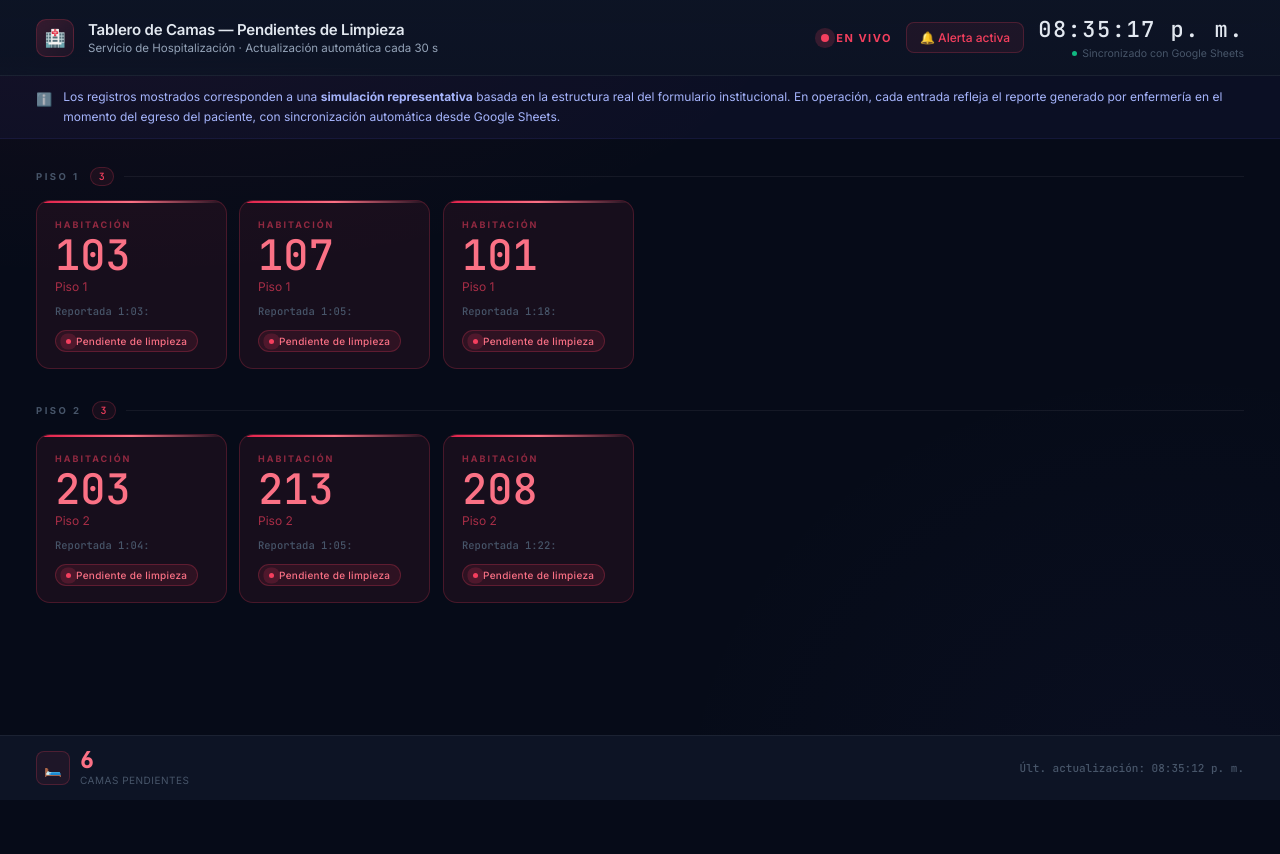
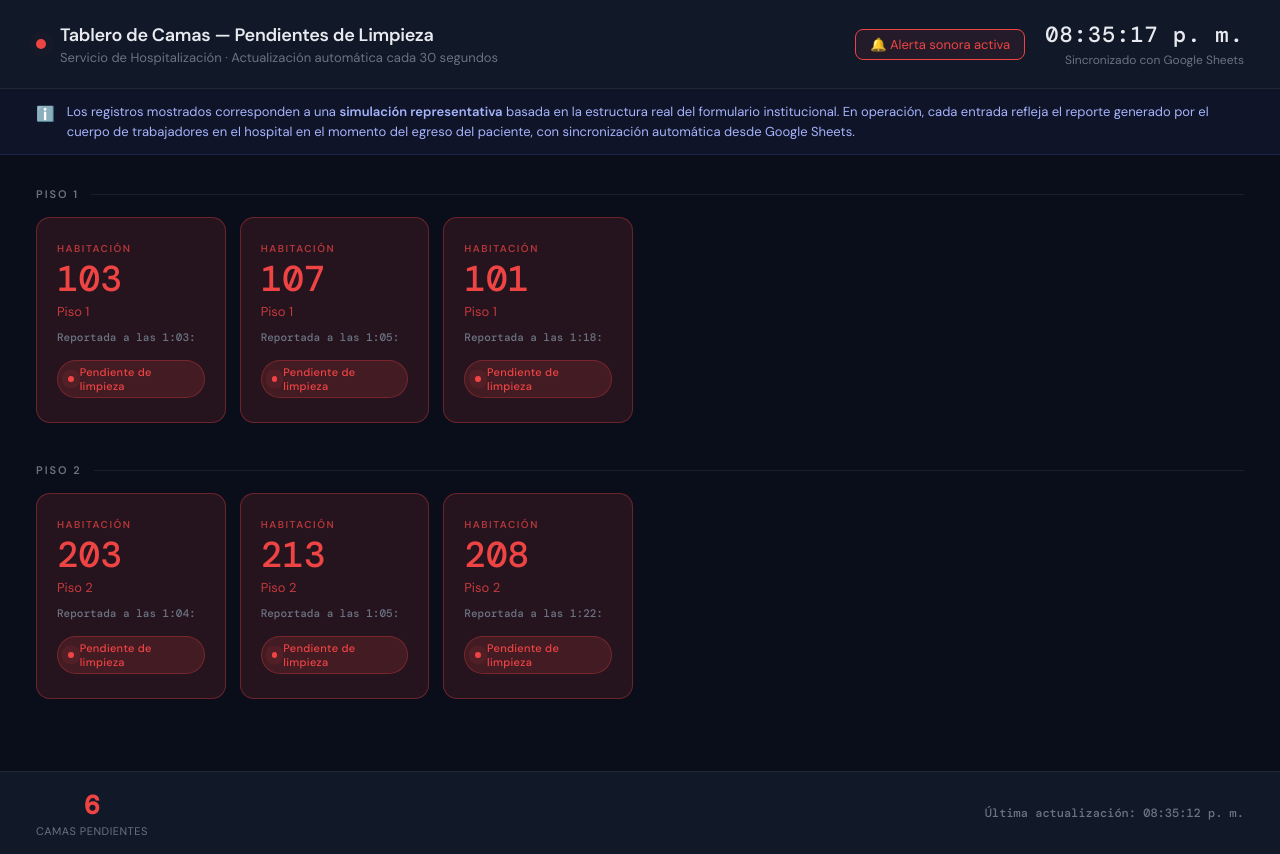
Before and after one commit to AMSG-lab/tablero-camas, a plain HTML site: page index.html in a window 1280 px wide. Before the commit the page ends 800 px from the top, so only its background shows below. Drawn offline with nearby package versions, Linux system fonts and the light colour scheme.

Commit message:
fix: ajuste tablero camas

```diff
--- a/index.html
+++ b/index.html
@@ -4,247 +4,102 @@
 <meta charset="UTF-8">
 <meta name="viewport" content="width=device-width, initial-scale=1.0">
 <title>Tablero de Camas — Hospitalización</title>
-<link href="https://fonts.googleapis.com/css2?family=Inter:wght@400;500;600;700&family=JetBrains+Mono:wght@500&display=swap" rel="stylesheet">
+<link href="https://fonts.googleapis.com/css2?family=DM+Sans:wght@400;500;600&family=DM+Mono:wght@500&display=swap" rel="stylesheet">
 <style>
   *, *::before, *::after { box-sizing: border-box; margin: 0; padding: 0; }
   :root {
-    --bg: #060b18;
-    --surface: #0d1425;
-    --surface2: #131c30;
-    --border: rgba(255,255,255,0.06);
-    --border-hi: rgba(255,255,255,0.1);
-    --text: #e2e8f0;
-    --text-2: #94a3b8;
-    --muted: #475569;
-    --red: #f43f5e;
-    --red-light: #fb7185;
-    --red-dark: #e11d48;
-    --red-bg: rgba(244,63,94,0.07);
-    --red-border: rgba(244,63,94,0.22);
-    --amber: #f59e0b;
-    --amber-bg: rgba(245,158,11,0.08);
-    --amber-border: rgba(245,158,11,0.22);
-    --green: #10b981;
-    --font: 'Inter', sans-serif;
-    --mono: 'JetBrains Mono', monospace;
-    --r: 14px;
-    --r-sm: 8px;
+    --bg: #0a0e1a; --surface: #111827; --surface2: #1a2234;
+    --border: rgba(255,255,255,0.07); --text: #e8eaf0; --muted: #6b7280;
+    --red: #ef4444; --red-bg: rgba(239,68,68,0.12); --red-border: rgba(239,68,68,0.35);
+    --font: 'DM Sans', sans-serif; --mono: 'DM Mono', monospace;
   }
+  body { background: var(--bg); color: var(--text); font-family: var(--font); min-height: 100vh; display: flex; flex-direction: column; }
 
-  body {
-    background: var(--bg);
-    color: var(--text);
-    font-family: var(--font);
-    min-height: 100vh;
-    display: flex;
-    flex-direction: column;
-    background-image:
-      radial-gradient(ellipse 55% 35% at 8% 0%, rgba(244,63,94,0.05) 0%, transparent 100%),
-      radial-gradient(ellipse 40% 55% at 92% 100%, rgba(99,102,241,0.04) 0%, transparent 100%);
+  header { display: flex; align-items: center; justify-content: space-between; padding: 20px 36px; border-bottom: 1px solid var(--border); background: var(--surface); }
+  .header-left { display: flex; align-items: center; gap: 14px; }
+  .pulse-dot { width: 10px; height: 10px; border-radius: 50%; background: #ef4444; animation: pulse 2s infinite; }
+  @keyframes pulse { 0% { box-shadow: 0 0 0 0 rgba(239,68,68,0.4); } 70% { box-shadow: 0 0 0 8px rgba(239,68,68,0); } 100% { box-shadow: 0 0 0 0 rgba(239,68,68,0); } }
+  .header-title { font-size: 18px; font-weight: 600; letter-spacing: -0.3px; }
+  .header-sub { font-size: 13px; color: var(--muted); margin-top: 2px; }
+  .header-right { display: flex; align-items: center; gap: 20px; }
+  .clock { font-family: var(--mono); font-size: 22px; font-weight: 500; letter-spacing: 1px; }
+  .status-bar { font-size: 12px; color: var(--muted); text-align: right; margin-top: 3px; }
+
+  .sound-btn { background: var(--surface2); border: 1px solid var(--border); color: var(--muted); padding: 6px 14px; border-radius: 8px; font-family: var(--font); font-size: 13px; cursor: pointer; transition: all 0.2s; }
+  .sound-btn.active { border-color: #ef4444; color: #ef4444; background: rgba(239,68,68,0.08); }
+
+  .banner {
+    display: flex; align-items: flex-start; gap: 12px;
+    padding: 13px 36px; background: rgba(99,102,241,0.07);
+    border-bottom: 1px solid rgba(99,102,241,0.18);
+    font-size: 13px; color: #a5b4fc; line-height: 1.5;
   }
+  .banner-icon { font-size: 15px; margin-top: 1px; flex-shrink: 0; }
 
-  /* ── HEADER ──────────────────────────────────── */
-  header {
-    display: flex; align-items: center; justify-content: space-between;
-    padding: 15px 36px;
-    background: linear-gradient(180deg, rgba(13,20,37,0.98) 0%, rgba(13,20,37,0.92) 100%);
-    border-bottom: 1px solid var(--border);
-    position: sticky; top: 0; z-index: 50;
-    backdrop-filter: blur(16px);
+  main { flex: 1; padding: 32px 36px; }
+  .floor-section { margin-bottom: 40px; }
+  .floor-label { font-size: 11px; font-weight: 600; letter-spacing: 2px; text-transform: uppercase; color: var(--muted); margin-bottom: 16px; display: flex; align-items: center; gap: 12px; }
+  .floor-label::after { content: ''; flex: 1; height: 1px; background: var(--border); }
+
+  .beds-grid { display: grid; grid-template-columns: repeat(auto-fill, minmax(180px, 1fr)); gap: 14px; }
+
+  .bed-card {
+    border-radius: 14px; padding: 24px 20px;
+    border: 1px solid var(--red-border);
+    background: var(--red-bg);
+    display: flex; flex-direction: column; align-items: flex-start; gap: 6px;
+    transition: transform 0.2s;
   }
-  .header-left { display: flex; align-items: center; gap: 14px; }
-  .logo-icon {
-    width: 38px; height: 38px; border-radius: 10px; flex-shrink: 0;
-    background: linear-gradient(135deg, rgba(244,63,94,0.18), rgba(244,63,94,0.06));
-    border: 1px solid var(--red-border);
-    display: flex; align-items: center; justify-content: center; font-size: 17px;
-  }
-  .header-titles {}
-  .header-title { font-size: 15px; font-weight: 600; color: var(--text); letter-spacing: -0.2px; }
-  .header-sub { font-size: 11.5px; color: var(--text-2); margin-top: 2px; }
+  .bed-card:hover { transform: translateY(-2px); }
+  .bed-card.nueva { animation: entrada 0.6s ease-out; }
+  @keyframes entrada { 0% { transform: scale(0.88); opacity: 0; } 60% { transform: scale(1.04); } 100% { transform: scale(1); opacity: 1; } }
 
-  .header-right { display: flex; align-items: center; gap: 14px; }
-  .live-indicator { display: flex; align-items: center; gap: 7px; }
-  .pulse-dot {
-    width: 8px; height: 8px; border-radius: 50%; background: var(--red);
-    animation: pulse-red 2s infinite; flex-shrink: 0;
-  }
-  .live-text { font-size: 11px; font-weight: 700; color: var(--red); letter-spacing: 1.5px; text-transform: uppercase; }
-
-  .clock-block { display: flex; flex-direction: column; align-items: flex-end; }
-  .clock {
-    font-family: var(--mono); font-size: 22px; font-weight: 500;
-    color: var(--text); letter-spacing: 1.5px;
-  }
-  .sync-status {
-    font-size: 10.5px; color: var(--muted); margin-top: 3px;
-    display: flex; align-items: center; gap: 5px;
-  }
-  .sync-dot { width: 5px; height: 5px; border-radius: 50%; background: var(--green); animation: pulse-green 2.5s infinite; flex-shrink: 0; }
-
-  .sound-btn {
-    background: var(--surface2); border: 1px solid var(--border-hi);
-    color: var(--text-2); padding: 7px 13px; border-radius: var(--r-sm);
-    font-family: var(--font); font-size: 12px; font-weight: 500;
-    cursor: pointer; transition: all 0.15s;
-    display: flex; align-items: center; gap: 6px;
-  }
-  .sound-btn:hover { border-color: var(--red-border); color: var(--text); }
-  .sound-btn.active { border-color: var(--red-border); color: var(--red); background: var(--red-bg); }
-
-  @keyframes pulse-red {
-    0%, 100% { box-shadow: 0 0 0 0 rgba(244,63,94,0); }
-    50%       { box-shadow: 0 0 0 6px rgba(244,63,94,0.18); }
-  }
-  @keyframes pulse-green {
-    0%, 100% { box-shadow: 0 0 0 0 rgba(16,185,129,0); }
-    50%       { box-shadow: 0 0 0 5px rgba(16,185,129,0.15); }
-  }
-
-  /* ── BANNER ──────────────────────────────────── */
-  .banner {
-    display: flex; align-items: flex-start; gap: 11px;
-    padding: 11px 36px;
-    background: rgba(99,102,241,0.05);
-    border-bottom: 1px solid rgba(99,102,241,0.1);
-    font-size: 12px; color: #a5b4fc; line-height: 1.65;
-  }
-  .banner-icon { font-size: 13px; margin-top: 2px; flex-shrink: 0; opacity: 0.7; }
-
-  /* ── MAIN ────────────────────────────────────── */
-  main { flex: 1; padding: 28px 36px; }
-  .floor-section { margin-bottom: 32px; }
-  .floor-label {
-    font-size: 9.5px; font-weight: 700; letter-spacing: 2.5px;
-    text-transform: uppercase; color: var(--muted);
-    margin-bottom: 14px; display: flex; align-items: center; gap: 10px;
-  }
-  .floor-label::after { content: ''; flex: 1; height: 1px; background: var(--border); }
-  .floor-count {
-    font-family: var(--mono); font-size: 10px; font-weight: 500;
-    color: var(--red); background: var(--red-bg); border: 1px solid var(--red-border);
-    padding: 2px 8px; border-radius: 20px; letter-spacing: 0;
-  }
-
-  .beds-grid { display: grid; grid-template-columns: repeat(auto-fill, minmax(188px, 1fr)); gap: 12px; }
-
-  /* ── BED CARD ────────────────────────────────── */
-  .bed-card {
-    border-radius: var(--r); padding: 18px 18px 16px;
-    border: 1px solid var(--red-border); background: var(--red-bg);
-    display: flex; flex-direction: column; align-items: flex-start;
-    transition: transform 0.2s, box-shadow 0.2s;
-    position: relative; overflow: hidden;
-    cursor: default;
-  }
-  .bed-card::after {
-    content: '';
-    position: absolute; top: 0; left: 0; right: 0; height: 1.5px;
-    background: linear-gradient(90deg, var(--red-dark) 0%, var(--red-light) 50%, transparent 100%);
-  }
-  .bed-card:hover {
-    transform: translateY(-3px);
-    box-shadow: 0 8px 28px rgba(244,63,94,0.12);
-  }
-  .bed-card.nueva { animation: entrada 0.5s cubic-bezier(0.16, 1, 0.3, 1) both; }
-  @keyframes entrada {
-    0%   { transform: scale(0.9) translateY(8px); opacity: 0; }
-    100% { transform: scale(1) translateY(0);     opacity: 1; }
-  }
-
-  .bed-label { font-size: 9px; font-weight: 700; letter-spacing: 2px; text-transform: uppercase; color: rgba(244,63,94,0.55); margin-bottom: 4px; }
-  .bed-number {
-    font-family: var(--mono); font-size: 42px; font-weight: 500;
-    color: var(--red-light); line-height: 1; margin-bottom: 3px;
-  }
-  .bed-floor { font-size: 12px; color: rgba(244,63,94,0.65); margin-bottom: 10px; }
-
-  .bed-meta { display: flex; flex-direction: column; gap: 5px; width: 100%; margin-bottom: 12px; }
-  .bed-time { font-size: 10.5px; color: var(--muted); font-family: var(--mono); }
-  .bed-elapsed {
-    font-size: 10px; font-family: var(--mono);
-    color: var(--amber); background: var(--amber-bg);
-    border: 1px solid var(--amber-border);
-    padding: 2px 7px; border-radius: 5px; align-self: flex-start;
-  }
+  .bed-label { font-size: 10px; font-weight: 600; letter-spacing: 1.5px; text-transform: uppercase; color: rgba(239,68,68,0.7); }
+  .bed-number { font-family: var(--mono); font-size: 36px; font-weight: 500; color: #ef4444; line-height: 1; }
+  .bed-floor { font-size: 13px; color: rgba(239,68,68,0.8); }
+  .bed-time { font-size: 11px; color: var(--muted); font-family: var(--mono); margin-top: 4px; }
 
   .badge-pendiente {
-    display: inline-flex; align-items: center; gap: 5px;
-    background: rgba(244,63,94,0.1); border: 1px solid rgba(244,63,94,0.25);
-    color: var(--red-light); font-size: 10px; font-weight: 500;
+    margin-top: 10px; display: inline-flex; align-items: center; gap: 6px;
+    background: rgba(239,68,68,0.15); border: 1px solid rgba(239,68,68,0.3);
+    color: #ef4444; font-size: 11px; font-weight: 500;
     padding: 4px 10px; border-radius: 20px; letter-spacing: 0.3px;
   }
-  .badge-dot { width: 5px; height: 5px; border-radius: 50%; background: var(--red); animation: pulse-red 1.5s infinite; }
+  .badge-dot { width: 6px; height: 6px; border-radius: 50%; background: #ef4444; animation: pulse 1.5s infinite; }
 
-  /* ── STATS BAR ───────────────────────────────── */
-  .stats-bar {
-    display: flex; align-items: center; justify-content: space-between;
-    padding: 14px 36px;
-    background: var(--surface); border-top: 1px solid var(--border);
-  }
+  .stats-bar { display: flex; align-items: center; justify-content: space-between; padding: 16px 36px; background: var(--surface); border-top: 1px solid var(--border); }
   .stat-group { display: flex; gap: 32px; }
-  .stat { display: flex; align-items: center; gap: 10px; }
-  .stat-icon {
-    width: 34px; height: 34px; border-radius: var(--r-sm);
-    background: var(--red-bg); border: 1px solid var(--red-border);
-    display: flex; align-items: center; justify-content: center; font-size: 14px;
-  }
-  .stat-num { font-size: 22px; font-weight: 600; font-family: var(--mono); color: var(--red-light); line-height: 1; }
-  .stat-label { font-size: 10px; color: var(--muted); margin-top: 2px; letter-spacing: 0.5px; text-transform: uppercase; }
-  .last-update { font-size: 11px; color: var(--muted); font-family: var(--mono); }
+  .stat { text-align: center; }
+  .stat-num { font-size: 26px; font-weight: 600; font-family: var(--mono); color: #ef4444; }
+  .stat-label { font-size: 11px; color: var(--muted); margin-top: 2px; letter-spacing: 0.5px; text-transform: uppercase; }
+  .last-update { font-size: 12px; color: var(--muted); font-family: var(--mono); }
 
-  /* ── TOAST ───────────────────────────────────── */
-  .toast {
-    position: fixed; bottom: 24px; right: 24px;
-    background: var(--surface2); border: 1px solid var(--red-border);
-    color: var(--text); padding: 12px 18px; border-radius: var(--r-sm);
-    font-size: 13px; font-weight: 500;
-    opacity: 0; transform: translateY(10px);
-    transition: all 0.3s cubic-bezier(0.16, 1, 0.3, 1);
-    pointer-events: none; z-index: 100;
-    box-shadow: 0 8px 28px rgba(0,0,0,0.35);
-  }
+  .toast { position: fixed; bottom: 24px; right: 24px; background: var(--surface2); border: 1px solid rgba(239,68,68,0.35); color: #ef4444; padding: 12px 20px; border-radius: 10px; font-size: 13px; font-weight: 500; opacity: 0; transform: translateY(10px); transition: all 0.3s; pointer-events: none; z-index: 100; }
   .toast.show { opacity: 1; transform: translateY(0); }
-
-  /* ── EMPTY STATE ─────────────────────────────── */
-  .empty-state {
-    display: flex; flex-direction: column; align-items: center; justify-content: center;
-    padding: 80px; color: var(--muted); gap: 10px; text-align: center;
-  }
-  .empty-icon { font-size: 38px; opacity: 0.25; margin-bottom: 4px; }
-  .empty-title { font-size: 15px; font-weight: 500; color: var(--text-2); }
-  .empty-sub { font-size: 12.5px; }
 </style>
 </head>
 <body>
 
 <header>
   <div class="header-left">
-    <div class="logo-icon">🏥</div>
-    <div class="header-titles">
+    <div class="pulse-dot"></div>
+    <div>
       <div class="header-title">Tablero de Camas — Pendientes de Limpieza</div>
-      <div class="header-sub">Servicio de Hospitalización · Actualización automática cada 30 s</div>
+      <div class="header-sub">Servicio de Hospitalización · Actualización automática cada 30 segundos</div>
     </div>
   </div>
   <div class="header-right">
-    <div class="live-indicator">
-      <div class="pulse-dot"></div>
-      <span class="live-text">En vivo</span>
-    </div>
-    <button class="sound-btn active" id="soundBtn" onclick="toggleSound()">🔔 Alerta activa</button>
-    <div class="clock-block">
+    <button class="sound-btn active" id="soundBtn" onclick="toggleSound()">🔔 Alerta sonora activa</button>
+    <div>
       <div class="clock" id="clock">--:--:--</div>
-      <div class="sync-status">
-        <span class="sync-dot"></span>
-        <span id="statusBar">Sincronizado con Google Sheets</span>
-      </div>
+      <div class="status-bar" id="statusBar">Sincronizado con Google Sheets</div>
     </div>
   </div>
 </header>
 
 <div class="banner">
   <span class="banner-icon">ℹ️</span>
-  <span>Los registros mostrados corresponden a una <strong>simulación representativa</strong> basada en la estructura real del formulario institucional. En operación, cada entrada refleja el reporte generado por enfermería en el momento del egreso del paciente, con sincronización automática desde Google Sheets.</span>
+  <span>Los registros mostrados corresponden a una <strong>simulación representativa</strong> basada en la estructura real del formulario institucional. En operación, cada entrada refleja el reporte generado por el cuerpo de trabajadores en el hospital en el momento del egreso del paciente, con sincronización automática desde Google Sheets.</span>
 </div>
 
 <main id="main"></main>
@@ -252,11 +107,8 @@
 <div class="stats-bar">
   <div class="stat-group">
     <div class="stat">
-      <div class="stat-icon">🛏️</div>
-      <div>
-        <div class="stat-num" id="countTotal">0</div>
-        <div class="stat-label">Camas pendientes</div>
-      </div>
+      <div class="stat-num" id="countTotal">0</div>
+      <div class="stat-label">Camas pendientes</div>
     </div>
   </div>
   <div class="last-update" id="lastUpdate">—</div>
@@ -265,7 +117,6 @@
 <div class="toast" id="toast"></div>
 
 <script>
-// ── DATOS ── (reemplazar por fetch a Google Sheets en producción)
 const DATOS = [
   { timestamp: '30/05/2026 1:03:38', piso: 'Piso 1', habitacion: '103' },
   { timestamp: '30/05/2026 1:04:11', piso: 'Piso 2', habitacion: '203' },
@@ -317,27 +168,14 @@ function toggleSound() {
   interacted = true;
   soundEnabled = !soundEnabled;
   const btn = document.getElementById('soundBtn');
-  btn.textContent = soundEnabled ? '🔔 Alerta activa' : '🔕 Silenciado';
+  btn.textContent = soundEnabled ? '🔔 Alerta sonora activa' : '🔕 Alerta sonora silenciada';
   btn.classList.toggle('active', soundEnabled);
   if (soundEnabled) playAlert();
 }
 
-function getElapsed(timestamp) {
-  if (!timestamp) return '';
-  const parts = timestamp.split(' ');
-  if (parts.length < 2) return '';
-  const [d, m, y] = parts[0].split('/');
-  const dt = new Date(`${y}-${m}-${d}T${parts[1]}`);
-  const mins = Math.floor((Date.now() - dt) / 60000);
-  if (isNaN(mins) || mins < 0) return '';
-  if (mins < 60) return `${mins} min pendiente`;
-  const h = Math.floor(mins / 60), rm = mins % 60;
-  return `${h}h ${rm}m pendiente`;
-}
-
 function cargarDatos() {
   const nuevas = [];
-  DATOS.forEach(row => {
+  DATOS.forEach((row, i) => {
     const id = `${row.piso}-${row.habitacion}`;
     if (!beds[id]) {
       beds[id] = { id, number: row.habitacion, floor: row.piso, timestamp: row.timestamp };
@@ -346,7 +184,7 @@ function cargarDatos() {
   });
   if (nuevas.length) {
     playAlert();
-    showToast(`🛏️ Nueva cama registrada: Hab. ${nuevas.map(id => beds[id].number).join(', ')}`);
+    showToast(`Nueva cama registrada: Hab. ${nuevas.map(id => beds[id].number).join(', ')}`);
   }
   renderBeds(nuevas);
   updateStats();
@@ -361,18 +199,13 @@ function renderBeds(newIds = []) {
   });
 
   if (Object.keys(byFloor).length === 0) {
-    main.innerHTML = `
-      <div class="empty-state">
-        <div class="empty-icon">🛏️</div>
-        <div class="empty-title">Sin camas pendientes</div>
-        <div class="empty-sub">No hay registros de limpieza en este momento.</div>
-      </div>`;
+    main.innerHTML = `<div style="text-align:center;padding:60px;color:var(--muted);font-size:14px;">No hay camas registradas pendientes de limpieza.</div>`;
     return;
   }
 
   main.innerHTML = Object.entries(byFloor).sort().map(([floor, floorBeds]) => `
     <div class="floor-section">
-      <div class="floor-label">${floor}<span class="floor-count">${floorBeds.length}</span></div>
+      <div class="floor-label">${floor}</div>
       <div class="beds-grid">
         ${floorBeds.map(b => bedCard(b, newIds.includes(b.id))).join('')}
       </div>
@@ -382,16 +215,12 @@ function renderBeds(newIds = []) {
 
 function bedCard(bed, isNew) {
   const timeStr = bed.timestamp ? bed.timestamp.split(' ')[1]?.substring(0, 5) || '' : '';
-  const elapsed = getElapsed(bed.timestamp);
   return `
     <div class="bed-card${isNew ? ' nueva' : ''}">
       <div class="bed-label">Habitación</div>
       <div class="bed-number">${bed.number}</div>
       <div class="bed-floor">${bed.floor}</div>
-      <div class="bed-meta">
-        ${timeStr  ? `<div class="bed-time">Reportada ${timeStr}</div>` : ''}
-        ${elapsed  ? `<div class="bed-elapsed">⏱ ${elapsed}</div>`     : ''}
-      </div>
+      ${timeStr ? `<div class="bed-time">Reportada a las ${timeStr}</div>` : ''}
       <div class="badge-pendiente"><span class="badge-dot"></span>Pendiente de limpieza</div>
     </div>
   `;
@@ -401,7 +230,7 @@ function updateStats() {
   const total = Object.values(beds).length;
   document.getElementById('countTotal').textContent = total;
   const now = new Date().toLocaleTimeString('es-CO', { hour: '2-digit', minute: '2-digit', second: '2-digit' });
-  document.getElementById('lastUpdate').textContent = `Últ. actualización: ${now}`;
+  document.getElementById('lastUpdate').textContent = `Última actualización: ${now}`;
 }
 
 function showToast(msg) {
```
